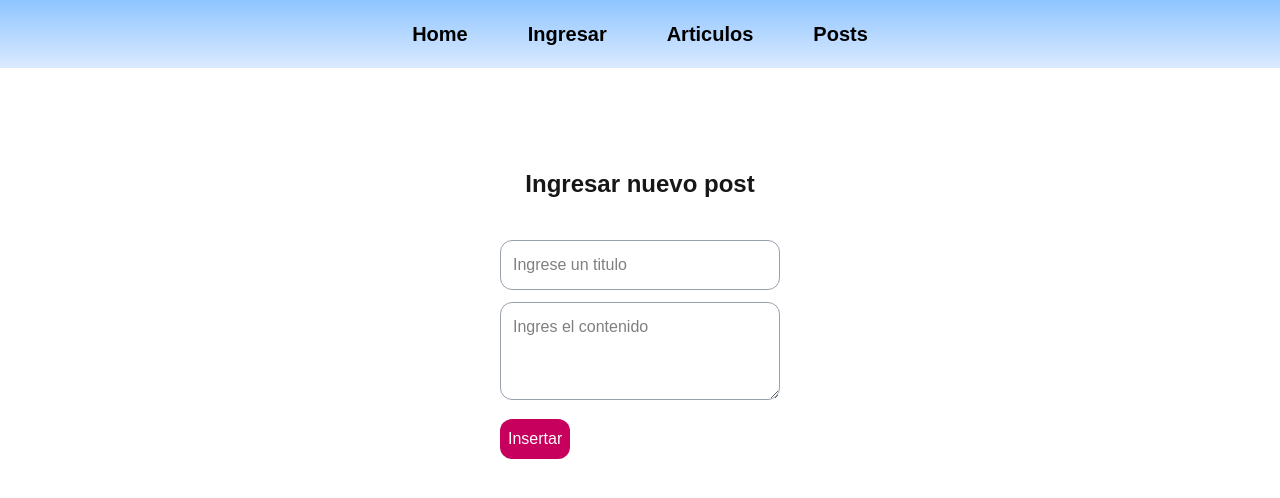
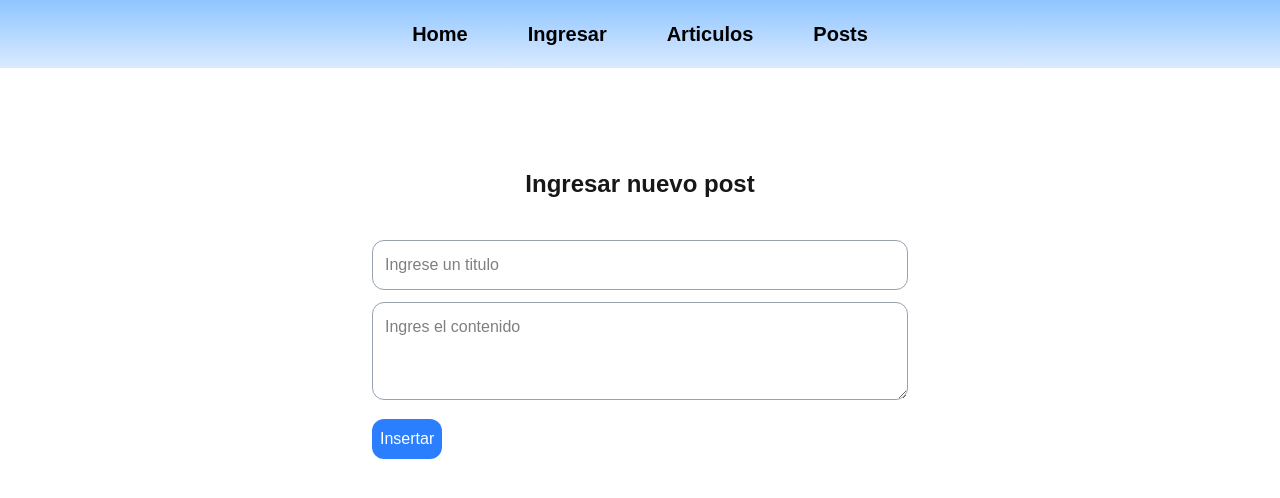
Before and after one commit to DanielGuzmanV/NextJs-Fundamentos, a Next.js app: page /ingresar in a window 1280 px wide. Shown: the top 498 px of the page. Built offline with nearby package versions, Linux system fonts and the light colour scheme.

Commit message:
Se mejoro el formulario para poder editar y eliminar

```diff
--- a/src/app/ingresar/page.tsx
+++ b/src/app/ingresar/page.tsx
@@ -2,7 +2,18 @@
 
 import { useRouter } from "next/navigation";
 
-export default function Ingresar() {
+type Data = {
+  id: number;
+  titulo: string;
+  contenido: string;
+}
+
+interface EditProps  {
+  edit: boolean;
+  post: Data;
+}
+
+export default function Ingresar({edit, post}: EditProps) {
   const router = useRouter();
 
   const enviarForm = async (e: React.FormEvent<HTMLFormElement>) => {
@@ -12,6 +23,27 @@ export default function Ingresar() {
     const titulo = (form.elements.namedItem('titulo') as HTMLInputElement).value;
     const contenido = (form.elements.namedItem('contenido') as HTMLInputElement).value;
 
+    if(titulo === "" || contenido === ""){
+      return;
+    }
+    if(edit) {
+      try {
+        const response = await fetch(`/api/posts/${post.id}`, {
+          method: "PUT",
+          body: JSON.stringify({titulo, contenido}),
+          headers: {
+            "Content-Type": "application/json",
+          }
+        });
+        const datos = await response.json();
+
+        router.push("/posts");
+      } catch (error) {
+        console.log("Error: ", error)
+      }
+
+    }
+    else {
       try {
         const response = await fetch("/api/posts", {
           method: "POST",
@@ -24,20 +56,58 @@ export default function Ingresar() {
         console.log("Error: ", error)
       }
     }
+  };
+
+  const borrarPost = async() => {
+    const response = await fetch(`/api/posts/${post.id}`, {
+      method: "DELETE",
+    })
+    const data = await response.json();
+    router.push("/posts");
+  }
 
   return (
     <div className="items-center justify-center py-20">
       {/* Titulo: */}
       <h1 className="text-2xl font-bold m-5 text-center">
-        Ingresar nuevo post
+        {edit ? "Editar post" : "Ingresar nuevo post"}
       </h1>
 
       {/* Formulario: */}
-      <div className="flex justify-center">
-        <form className="p-5 bg-white text-black w-1/4 rounded-lg" onSubmit={enviarForm}>
-          <input id="titulo" className="w-full mb-3 p-3 rounded-xl border border-gray-400" type="text" placeholder="Ingrese un titulo"/>
-          <textarea id="contenido" className="w-full mb-3 p-3 rounded-xl border border-gray-400"  rows={3} placeholder="Ingres el contenido"></textarea>
-          <input type="submit" className="bg-pink-700 text-white p-2 rounded-xl hover:bg-rose-400" value={"Insertar"}/>
+      <div className="flex justify-center mx-5">
+        <form
+          className="p-5 bg-white text-black rounded-lg w-xl"
+          onSubmit={enviarForm}>
+          <input
+            id="titulo"
+            className="w-full mb-3 p-3 rounded-xl border border-gray-400"
+            type="text"
+            placeholder="Ingrese un titulo"
+            defaultValue={edit ? post.titulo : ""}
+          />
+          <textarea
+            id="contenido"
+            className="w-full mb-3 p-3 rounded-xl border border-gray-400"
+            rows={3}
+            placeholder="Ingres el contenido"
+            defaultValue={edit ? post.contenido : ""}
+          ></textarea>
+          <div className="flex justify-between">
+            <input
+              type="submit"
+              className={`${edit ? "bg-green-500 text-white hover:bg-green-400" : "bg-blue-500 text-white hover:bg-blue-400"} p-2 rounded-xl`}
+              value={edit ? "Editar" : "Insertar"}
+            />
+            {edit && (
+              <button
+                type="button"
+                className="bg-red-600 text-white rounded-lg p-2 hover:bg-rose-400"
+                onClick={borrarPost}
+              >
+                Borrar
+              </button>
+            )}
+          </div>
         </form>
 
       </div>
```
Lines whose indentation alone changed are shown as unchanged.
